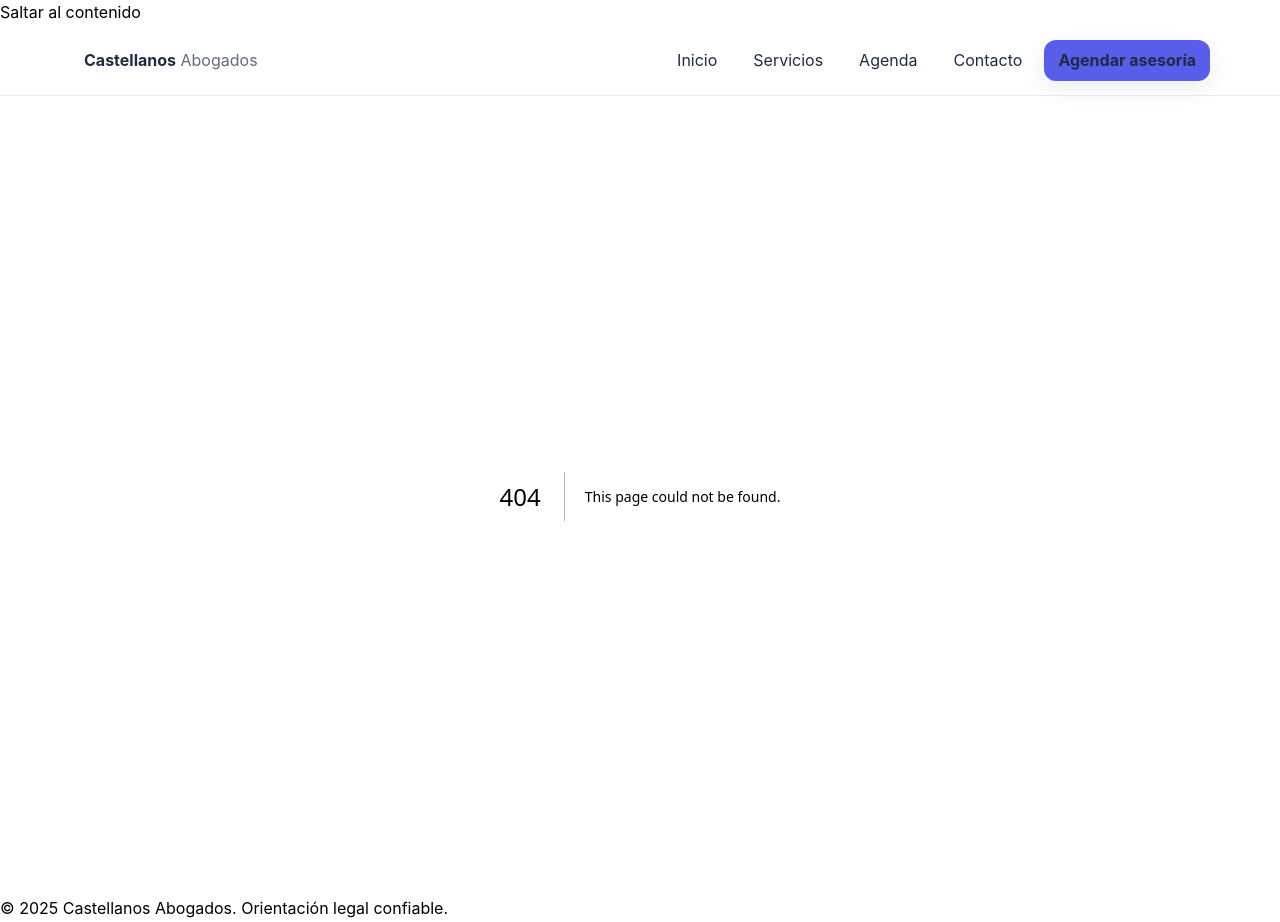
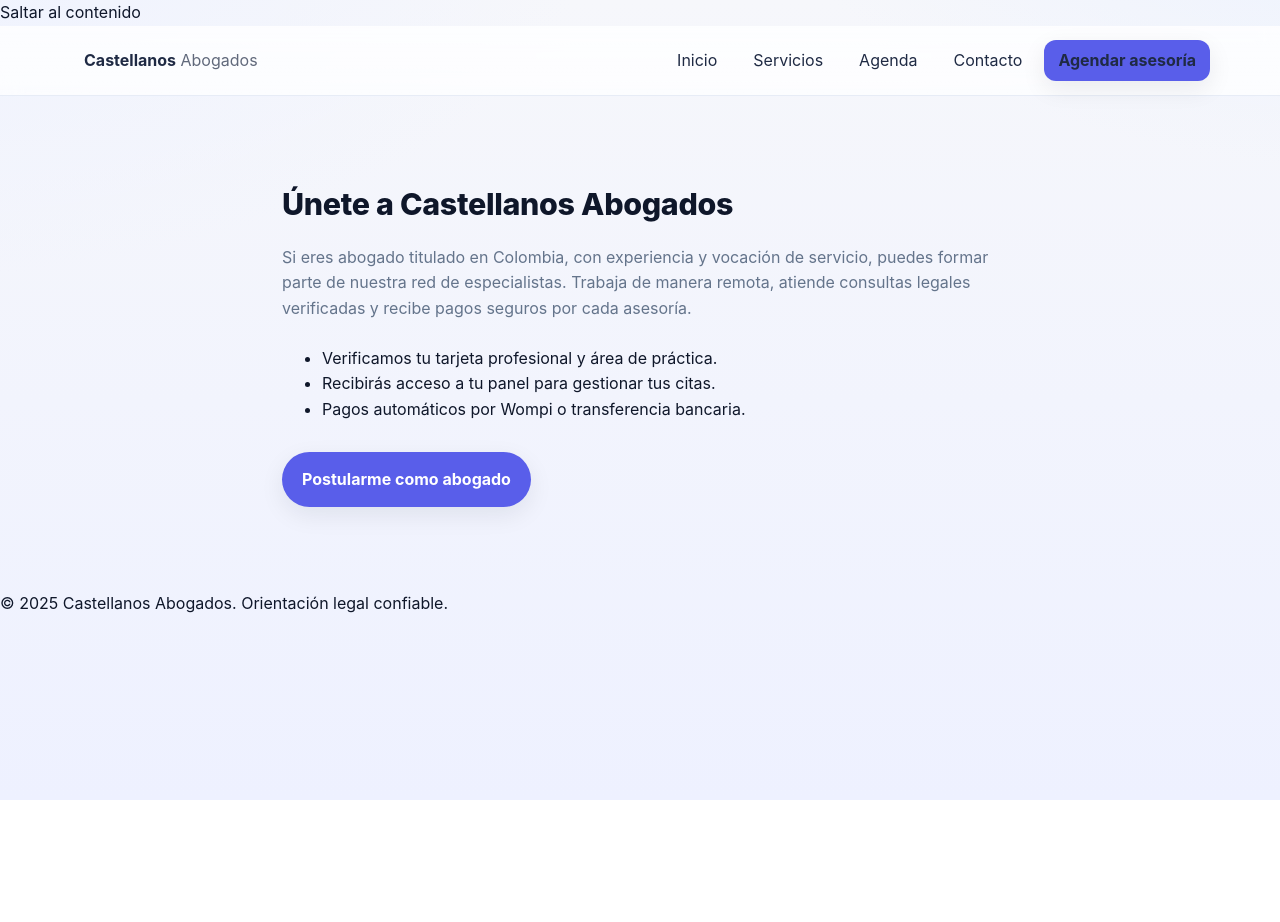
Before and after one commit to jjonnas1/castellanosabogados, a Next.js app: page /trabaja in a window 1280 px wide. Before the commit this address had no page. After the commit the page ends 800 px from the top, so only its background shows below. Built offline with nearby package versions, Linux system fonts and the light colour scheme.

Commit message:
Create page.tsx

```diff
--- /dev/null
+++ b/app/trabaja/page.tsx
@@ -0,0 +1,25 @@
+// app/trabaja/page.tsx
+export default function TrabajaPage() {
+  return (
+    <main className="section">
+      <div className="wrap" style={{ maxWidth: 760 }}>
+        <h1 className="h2">Únete a Castellanos Abogados</h1>
+        <p className="muted" style={{ marginBottom: 24 }}>
+          Si eres abogado titulado en Colombia, con experiencia y vocación de servicio,
+          puedes formar parte de nuestra red de especialistas. Trabaja de manera remota,
+          atiende consultas legales verificadas y recibe pagos seguros por cada asesoría.
+        </p>
+
+        <ul style={{ marginBottom: 30 }}>
+          <li>Verificamos tu tarjeta profesional y área de práctica.</li>
+          <li>Recibirás acceso a tu panel para gestionar tus citas.</li>
+          <li>Pagos automáticos por Wompi o transferencia bancaria.</li>
+        </ul>
+
+        <a href="/registro/abogado" className="btn btn--primary">
+          Postularme como abogado
+        </a>
+      </div>
+    </main>
+  );
+}
```
